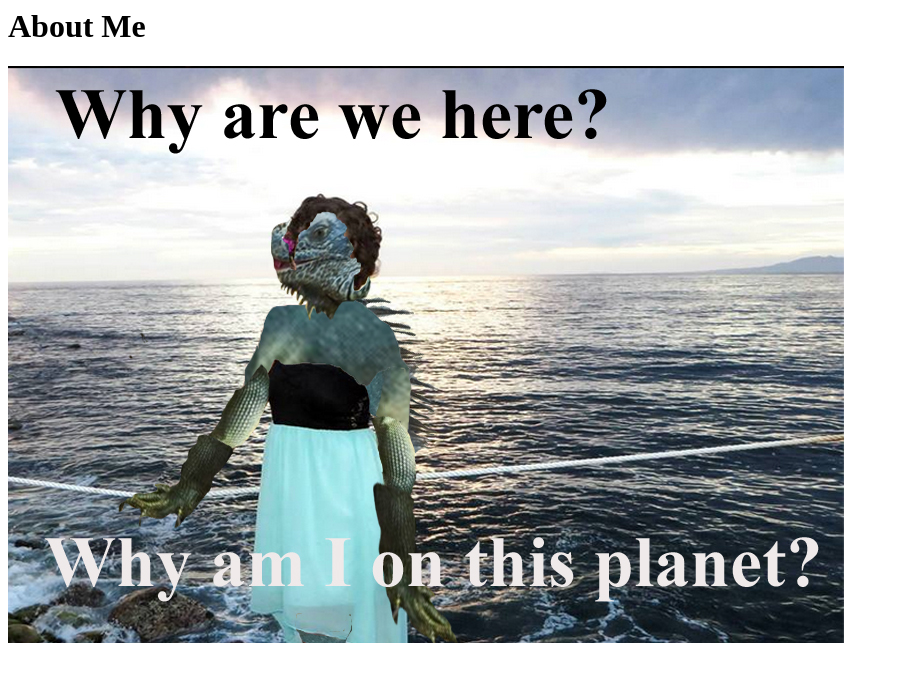
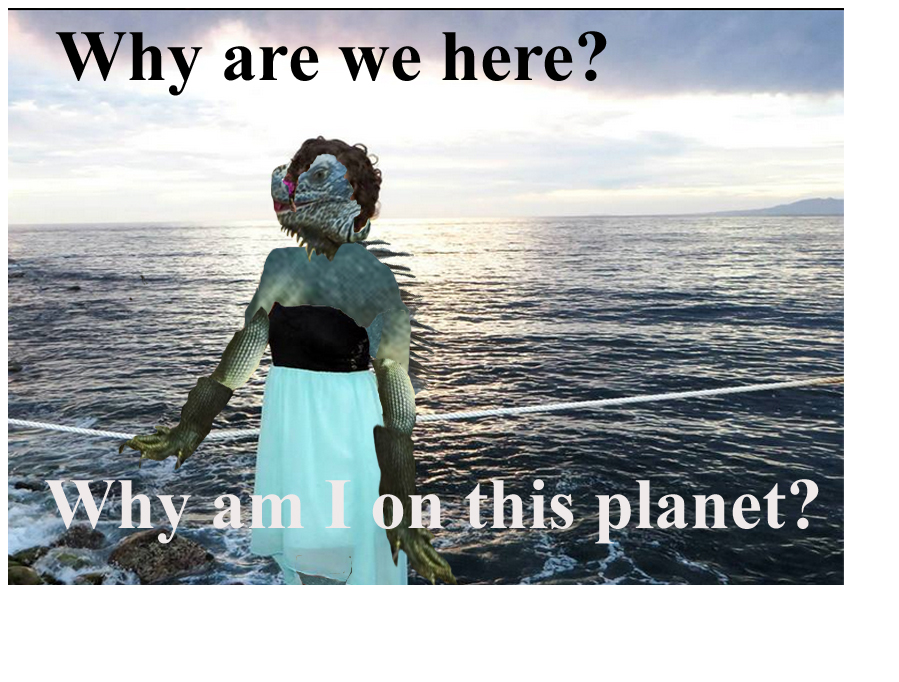
Before and after one commit to Pleeper228/AlexHennessy.com, a plain HTML site: page index.html in a window 1280 px wide. Shown: the whole page, without its empty margins (0-899 px from the left). Drawn offline with Linux system fonts and the light colour scheme.

Commit message:
Update index.html

```diff
--- a/index.html
+++ b/index.html
@@ -1,9 +1,6 @@
 <div class="band band-position-0 about-me" style="background-color:#; background-image:url(); color:#;">
   <div class="container">
     <div class="row">
-      <div class="col-sm-10 col-sm-offset-1 band-head">
-        <h1 class="text-center">About Me</h1>
-      </div>
     </div>
       <div class="row band-body">
         <div class="col-sm-4 col-sm-offset-1 text-center">
```
